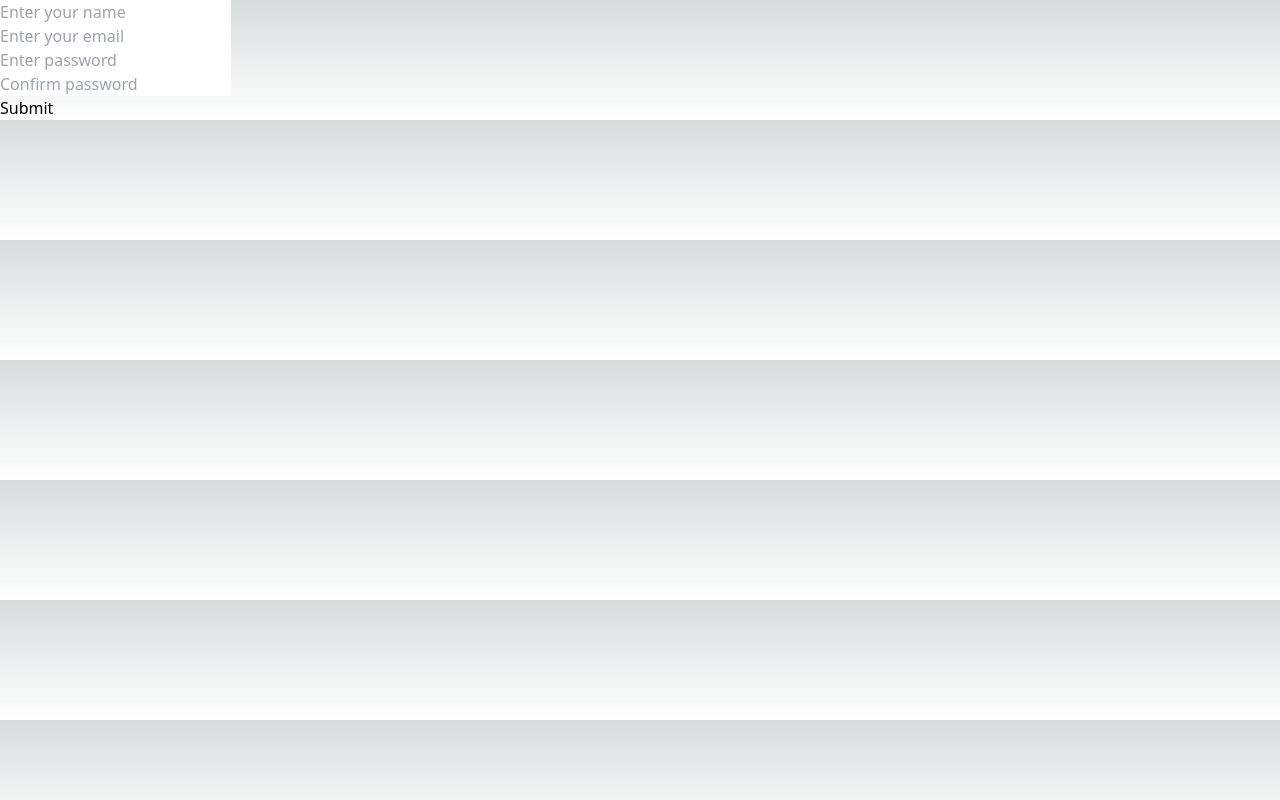
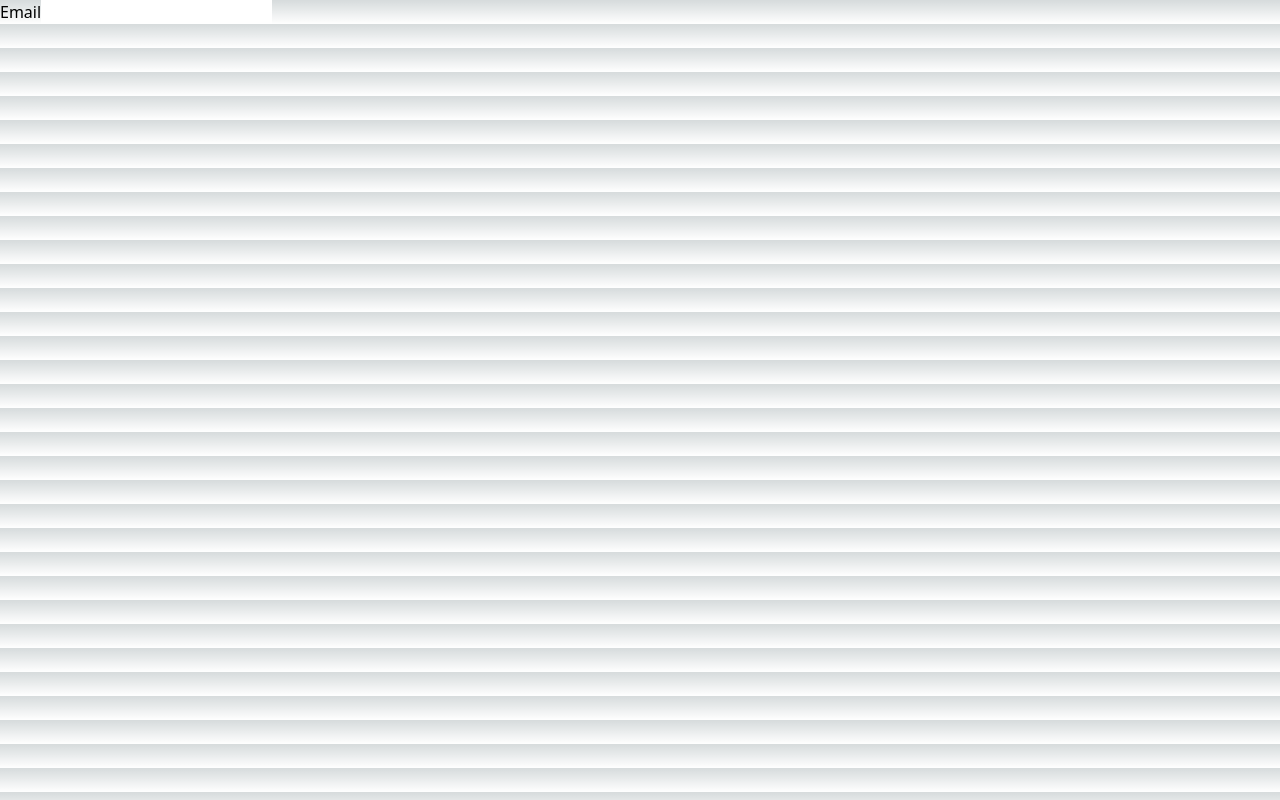
Before and after one commit to Kimpeppy/HopHacks2023, a Next.js app in the folder hophacks2023/: page /register in a window 1280 px wide. Built offline with nearby package versions, Linux system fonts and the light colour scheme.

Commit message:
Update login

```diff
--- a/hophacks2023/src/pages/register.js
+++ b/hophacks2023/src/pages/register.js
@@ -17,44 +17,18 @@ const FormInput = ({ type, id, name, placeholder, value }) => {
     )
 }
 
+const Register = () => {
+  const [name, setName] = useState("")
+  const [email, setEmail] = useState("")
+  const [password, setPassword] = useState("")
 
-export default function registerForm() {
-    const [formData, setFormData] = useState({
-      name: '',
-      email: '',
-      password: '',
-      password2: '',
-    });
-
-
-    const { name, email, password, password2 } = formData;
-
-    const onChange = () => {
-      const { name, value } = e.target;
-      setFormData((prevState) => ({
-        ...prevState,
-        [name]: value,
-      }));
-    }
-    return(
-        <section className='form'>
-          <div className='form-group'>
-          <FormInput type='text' id='name' name='name' placeholder='Enter your name' value = {name} onChange = {onChange} />
-          <FormInput type='email' id='email' name='email' placeholder='Enter your email' value = {email} onChange = {onChange}/>
-          <FormInput type='password' id='password' name='password' placeholder='Enter password' value = {password} onChange = {onChange}/>
-          <FormInput
-            type='password'
-            id='password2'
-            name='password2'
-            placeholder='Confirm password'
-            value = {password2}
-            onChange = {onChange}
-          />
-            <button type='submit' className='btn btn-block'>
-              Submit
-            </button>
-          </div>
-      </section>
-    )
+  return (
+    <form>
+      <label htmlFor='name'>Email</label>
+      <input name='name' value={name} onChange={({target}) => setName(target.value)} className='text-black'></input>
+    </form>
+  )
 
 }
+
+export default Register;
```
